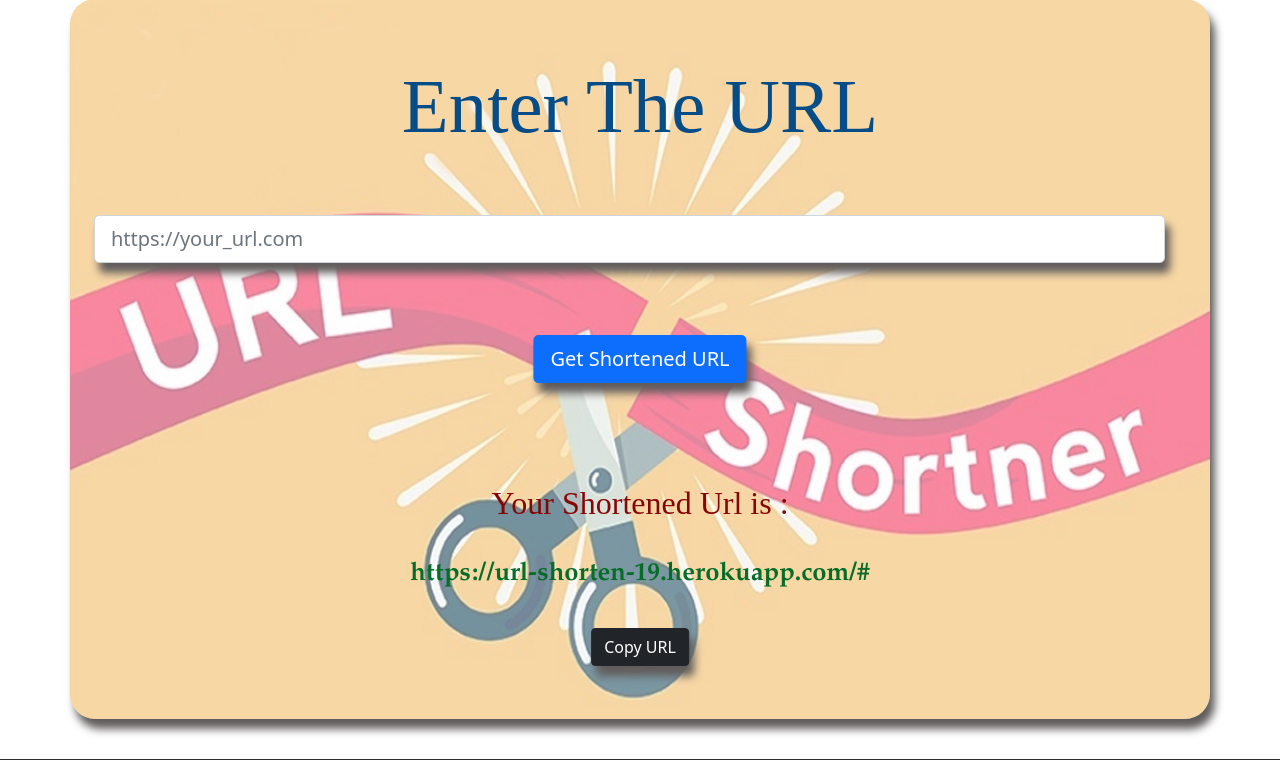
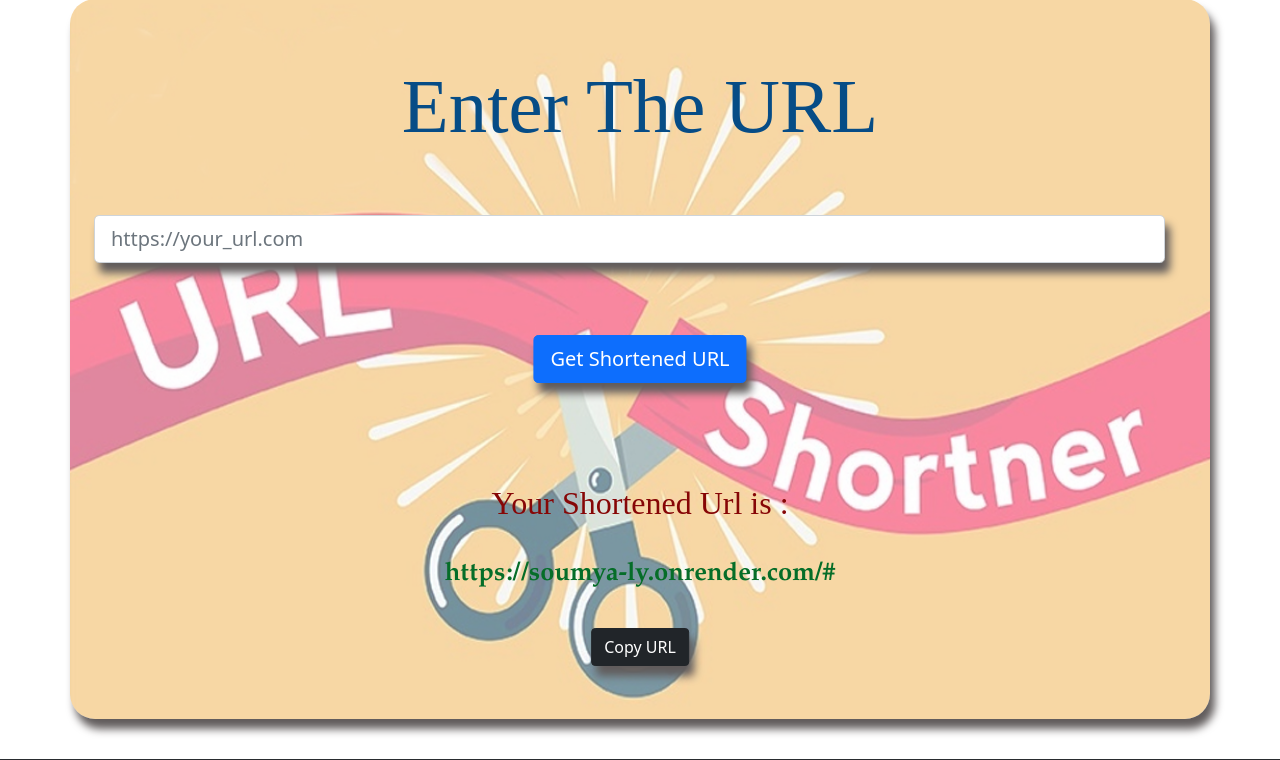
Before and after one commit to Soumya-Daev/url-shortener-flask, a Flask app: template templates/index.html in a window 1280 px wide. Shown: the part 100-860 px from the top of the page. Run offline with Flask 2, Linux system fonts and the light colour scheme; the template is opened without the code that fills it: most values are stand-ins (such as "Sample title", 1, 10 or a date in 2020); some web fonts are replaced.

Commit message:
updated html file

```diff
--- a/templates/index.html
+++ b/templates/index.html
@@ -98,7 +98,7 @@
       </form>
       {% if url != '' %}
       <h3>Your Shortened Url is :</h3>
-        <h2 style="justify-content: center; align-items: center; justify-self: center;"><b id="shortUrl">https://url-shorten-19.herokuapp.com/{{url}}</b></h2>
+        <h2 style="justify-content: center; align-items: center; justify-self: center;"><b id="shortUrl">https://soumya-ly.onrender.com/{{url}}</b></h2>
       <button class = "btn btn-dark" onclick="myFunction()" style="box-shadow: 5px 10px 8px #615c5c;">Copy URL</button>
       {% endif %}
     </div>
```
